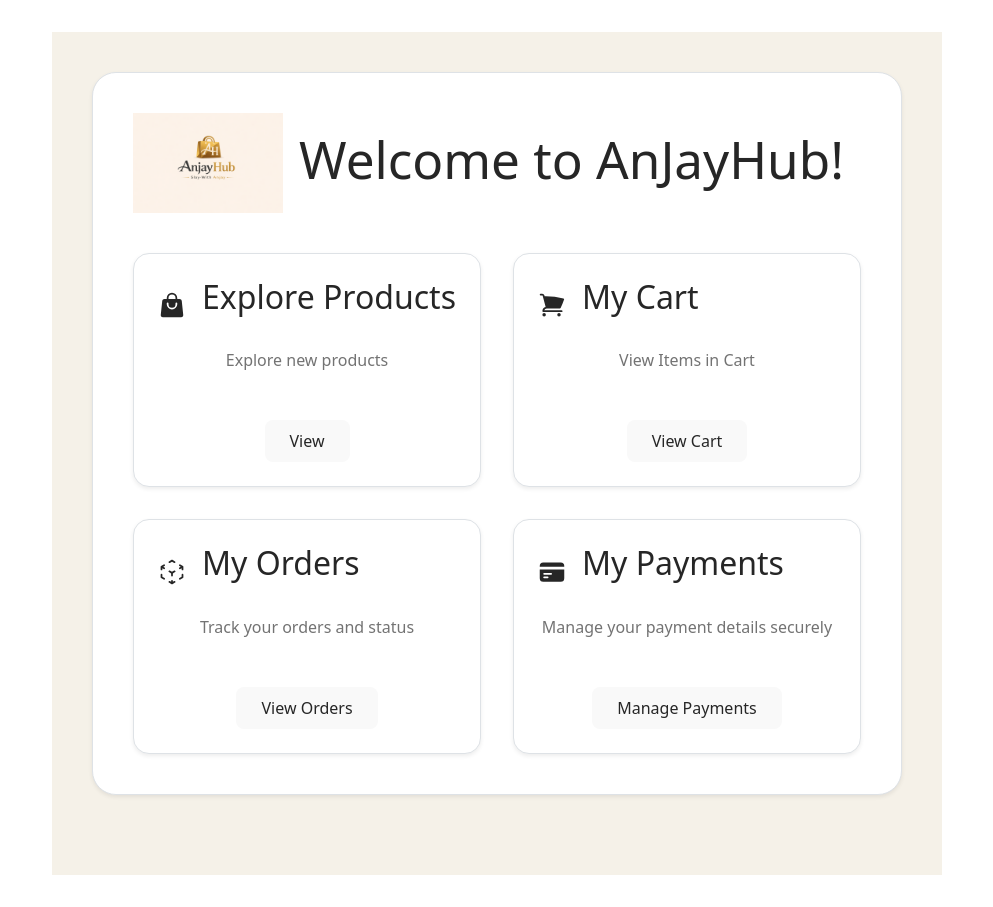
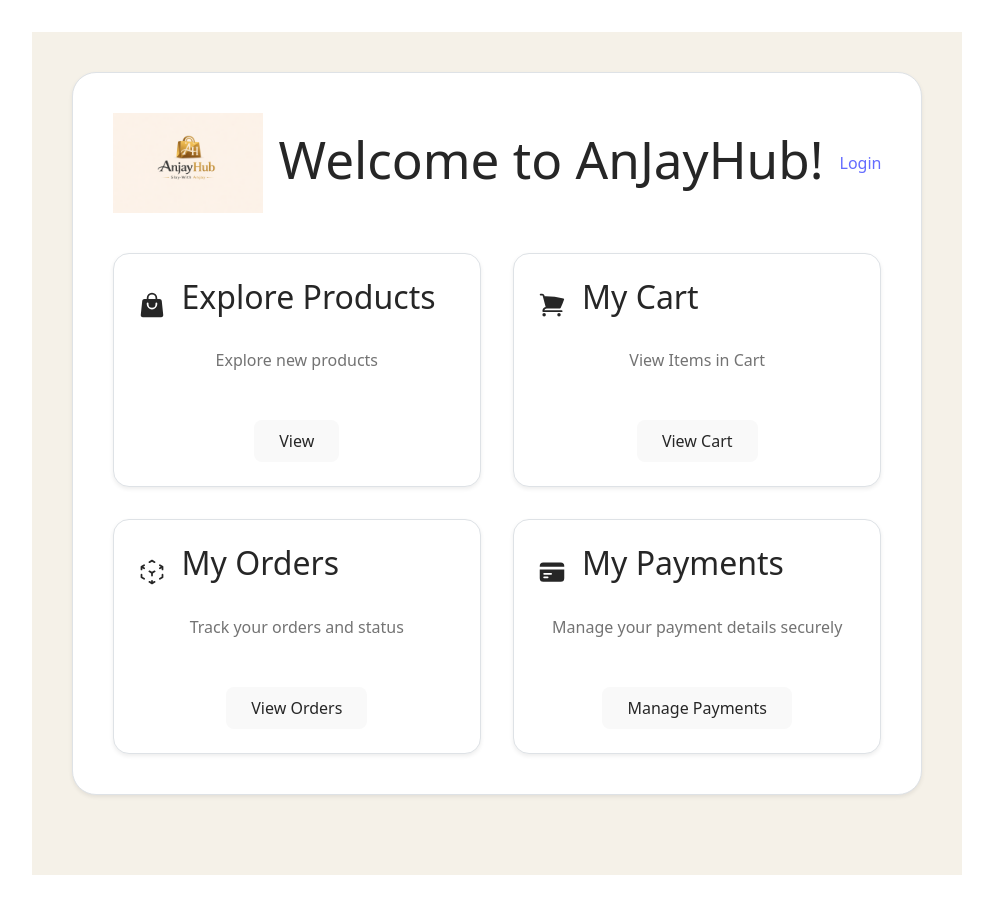
Before and after one commit to Gayathri-Anandhan/ECommerceApp_Frontend, a React (Vite) app: page / in a window 1280 px wide. Shown: the whole page, without its empty margins (143-1136 px from the left). Built offline with nearby package versions, Linux system fonts and the light colour scheme.

Commit message:
New deploy changes

```diff
--- a/src/pages/Homepage.jsx
+++ b/src/pages/Homepage.jsx
@@ -32,13 +32,13 @@
                             </div>
                         ) : (
                             <div className="flex gap-3">
-                                {/* <Link
+                                <Link
                                     to="/login"
                                     className="text-neutral-700 hover:text-black font-medium"
                                 >
                                     Login
                                 </Link>
-                                <Link
+                                {/* <Link
                                     to="/register"
                                     className="bg-neutral-900 text-white px-4 py-2 rounded-lg hover:bg-neutral-800 transition"
                                 >
```
